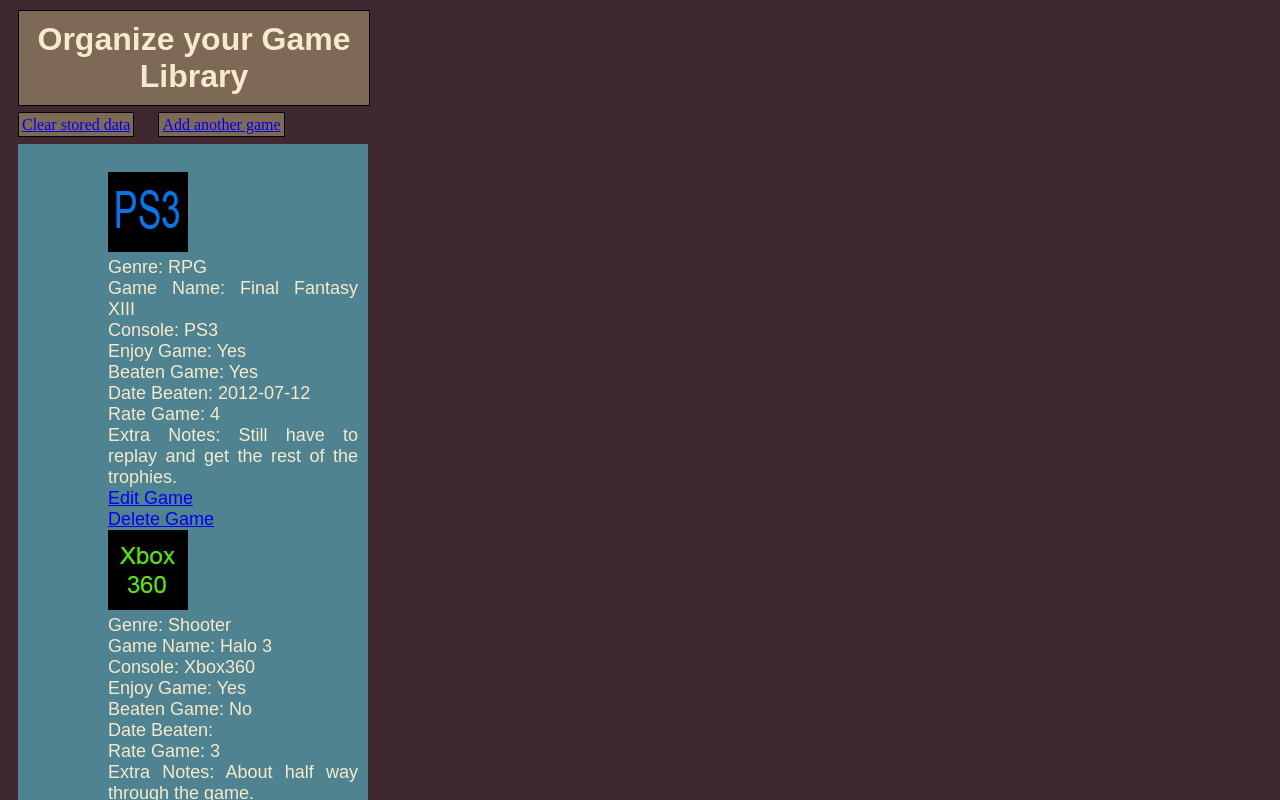
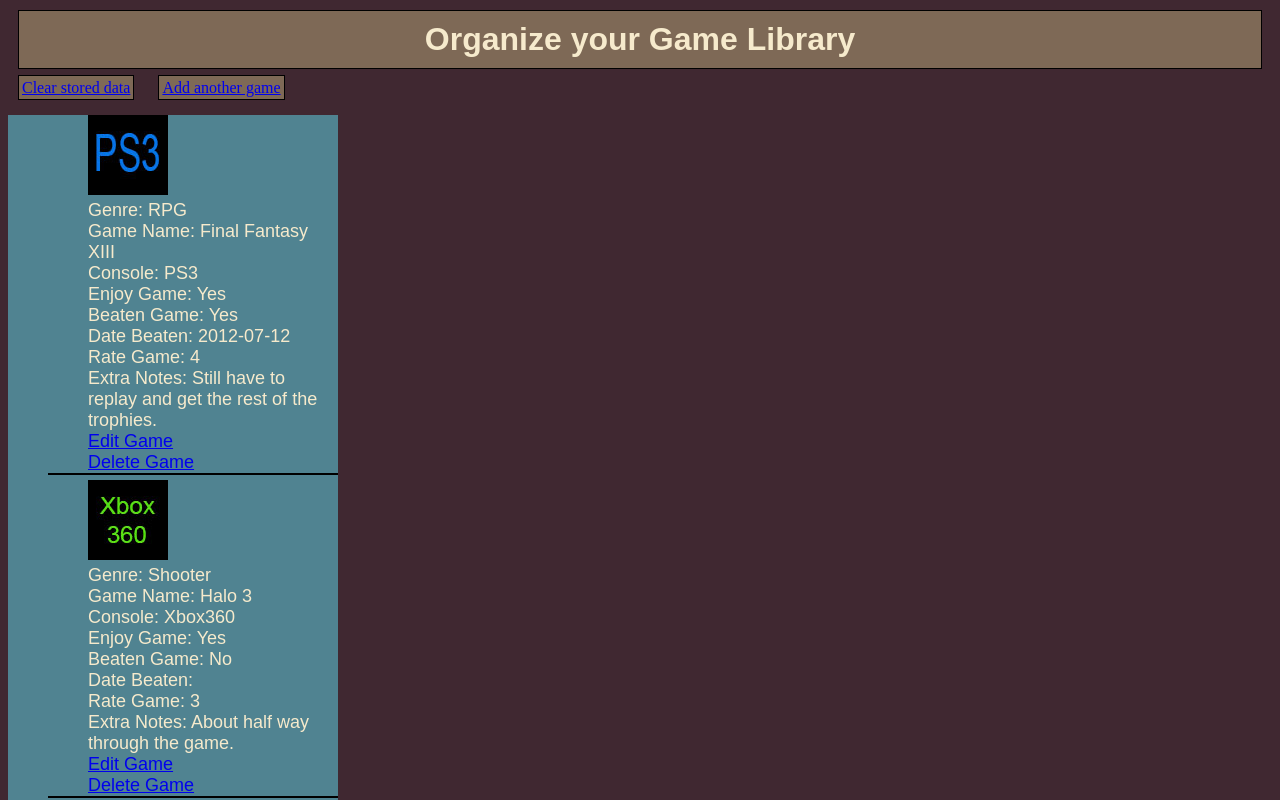
Before and after one commit to b02197/VFW-Project-4, a plain HTML site: page additem.html in a window 1280 px wide. Both pictures are taken after a click on the link "Display data". Shown: the top 800 px of the page. Drawn offline with Linux system fonts and the light colour scheme.

Commit message:
Fixed some css styles

```diff
--- a/css/styles.css
+++ b/css/styles.css
@@ -12,7 +12,6 @@
 fieldset{
     background-color:#508391;
     border-color: black;
-    max-width:330px;
     margin:10px;
     padding: 10px;
     text-align: left;
@@ -25,14 +24,13 @@
     border: 1px solid black;
     background-color: #7E6956;
     padding:3px;
-    text-align: center;
+    text-align: left;
 
 }
 h1{
     margin: 10px;
     border: 1px solid black;
     padding: 10px;
-    width: 330px;
     background-color: #7E6956;
     font-family: Arial;
     text-align: center;
@@ -52,7 +50,7 @@
 }
 
 ul{
-list-style-type: none;
+	list-style-type: none;
     font-family: arial;
     color:#F6EACC;
 }
@@ -61,15 +59,17 @@
 div{
     font-family: arial;
     font-size: 18px;
-        background-color:#508391;
+    background-color:#508391;
     border-color: black;
     max-width:330px;
-    margin:10px;
-    padding: 10px;
-    text-align: justify;
     max-height: inherit;
 }
 #error{
 	color:red;
 	font-style:;
 }
+
+div ul> li ul{
+	border-bottom: 2px solid black;
+	margin-bottom:5px;
+}
```
Also changed, not shown: 1 other file.
